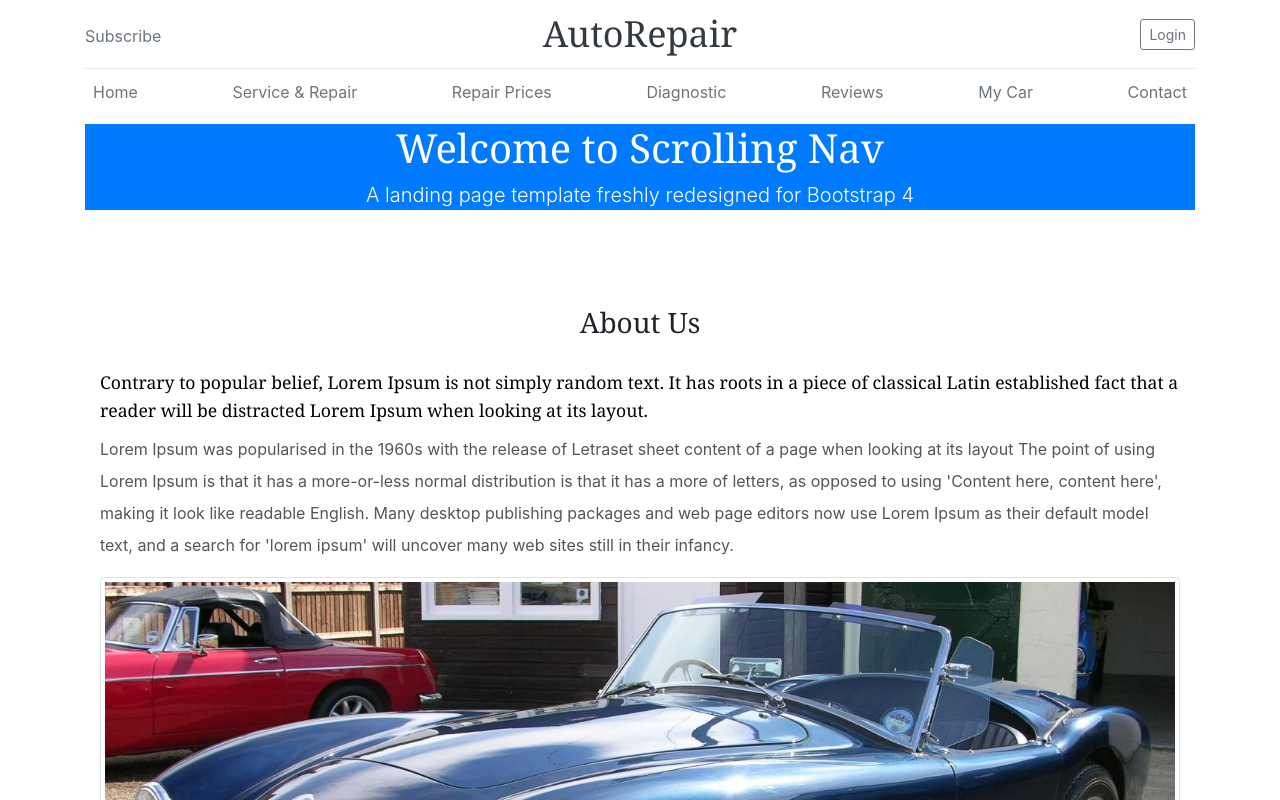
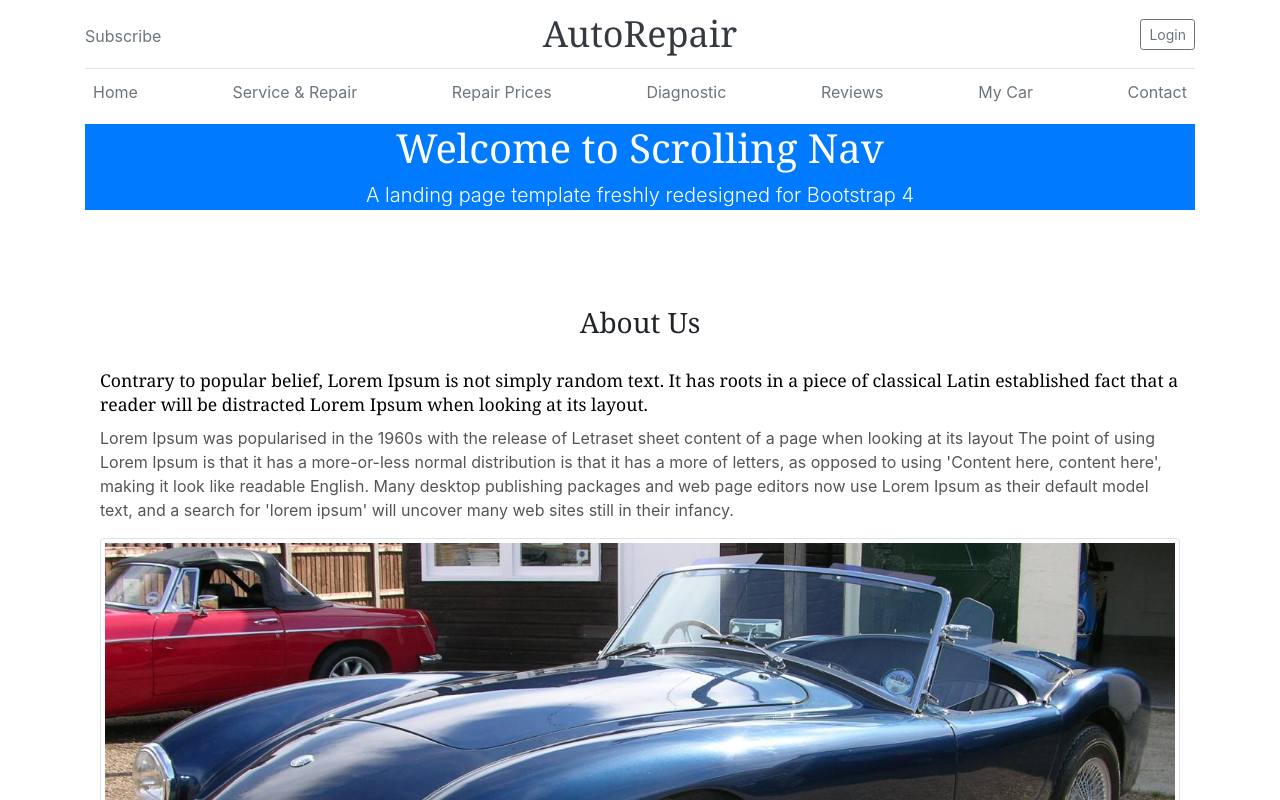
Before and after one commit to SandeepMirok/RepairBoss, a React (Create React App) app: page / in a window 1280 px wide. Shown: the top 800 px of the page. Built offline with nearby package versions, Linux system fonts and the light colour scheme; a web font is replaced by a local one.

Commit message:
fix aboutus

```diff
--- a/src/style/content.css
+++ b/src/style/content.css
@@ -13,7 +13,7 @@ h3.title {
     /*font-size: 1.3em;*/
     color: #000;
     margin: 0 0 .5em;
-    line-height: 1.6em;
+    line-height: 1.4em;
 }
 .about h4{
     font-size: 1.1em;
@@ -21,7 +21,7 @@ h3.title {
 .about p {
     color: #555;
 
-    line-height: 2em;
+    line-height: 1.5em;
 }
 .about-left  img {
     width: 100%;
```
